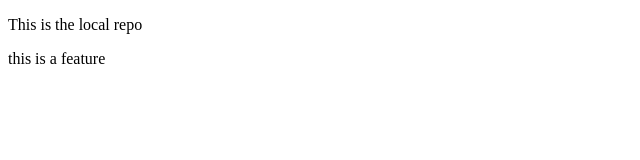
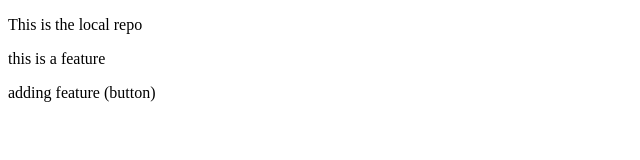
Before and after one commit to anasalam-xyz/local-repo, a plain HTML site: page index.html in a window 1280 px wide. Shown: the whole page, without its empty margins (0-640 px from the left). Drawn offline with Linux system fonts and the light colour scheme.

Commit message:
main index.html -> added button

```diff
--- a/index.html
+++ b/index.html
@@ -8,5 +8,6 @@
 <body>
     <p>This is the local repo</p>
     <p>this is a feature</p>
+    <p>adding feature (button)</p>
 </body>
 </html>
```
